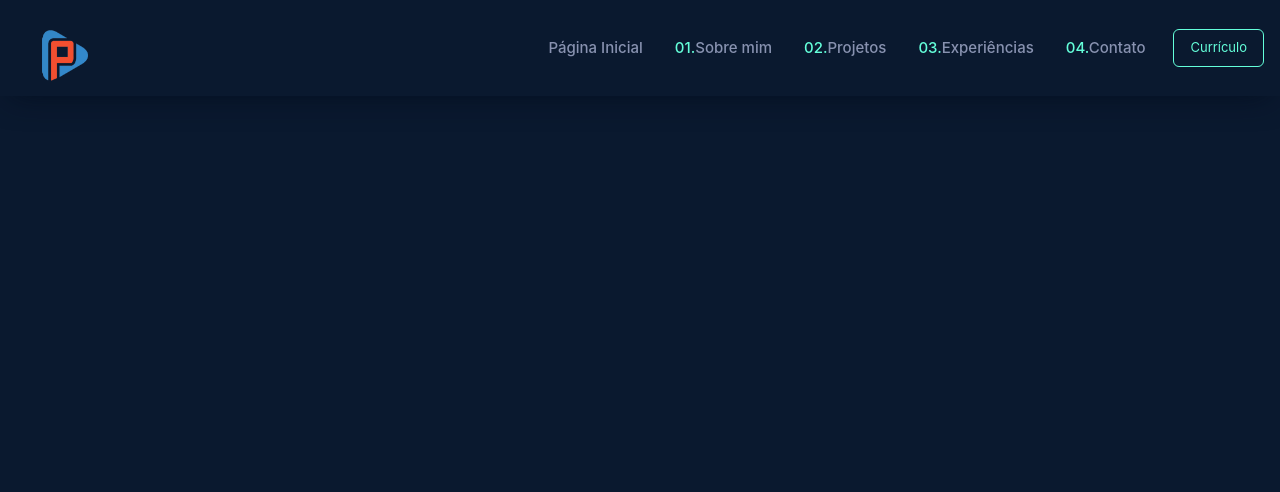
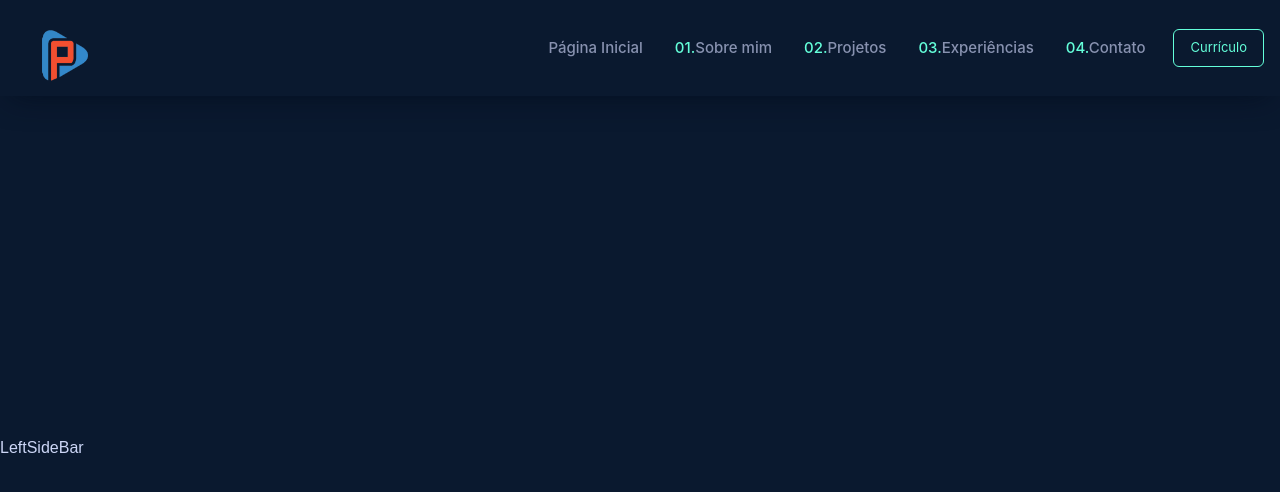
Before and after one commit to pedrosteinmuller/Portfolio2.0, a Next.js app in the folder portfolio_pedrostein/: page / in a window 1280 px wide. Shown: the top 492 px of the page. Built offline with nearby package versions, Linux system fonts and the light colour scheme.

Commit message:
feat: starting leftsidebar components and installing react icons dependency

```diff
--- /dev/null
+++ b/portfolio_pedrostein/components/LeftSideBar.tsx
@@ -0,0 +1,9 @@
+import React from 'react'
+
+const LeftSideBar = () => {
+  return (
+    <div>LeftSideBar</div>
+  )
+}
+
+export default LeftSideBar
--- a/portfolio_pedrostein/package.json
+++ b/portfolio_pedrostein/package.json
@@ -18,6 +18,7 @@
     "next": "13.4.19",
     "react": "18.2.0",
     "react-dom": "18.2.0",
+    "react-icons": "^4.11.0",
     "typescript": "5.1.6"
   },
   "devDependencies": {
--- a/portfolio_pedrostein/pages/index.tsx
+++ b/portfolio_pedrostein/pages/index.tsx
@@ -1,3 +1,4 @@
+import LeftSideBar from "@/components/LeftSideBar";
 import Navbar from "@/components/Navbar";
 import Head from "next/head";
 
@@ -12,6 +13,13 @@ export default function Home() {
       </Head>
       <main className="w-full h-screen font-bodyFont bg-bodyColor text-textLight overflow-x-hidden overflow-y-scroll">
         <Navbar />
+        <div className="w-full h-[88vh] xl:flex items-center gap-20 justify-between">
+          <div>
+            <LeftSideBar />
+          </div>
+          <div></div>
+          <div></div>
+        </div>
       </main>
     </>
   )
```
Also changed, not shown: 1 other file (tests, documents, lock files or other folders).
